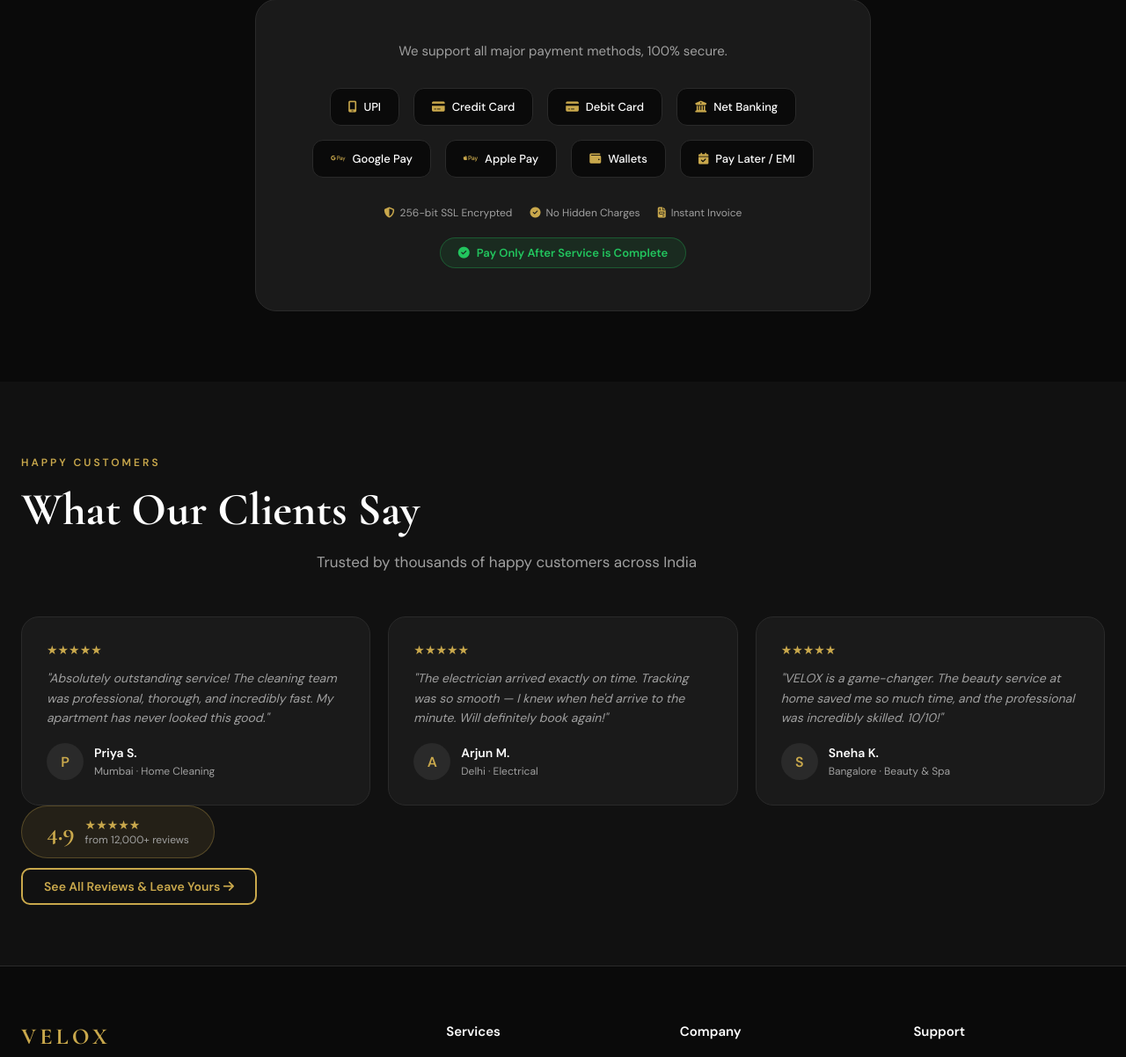
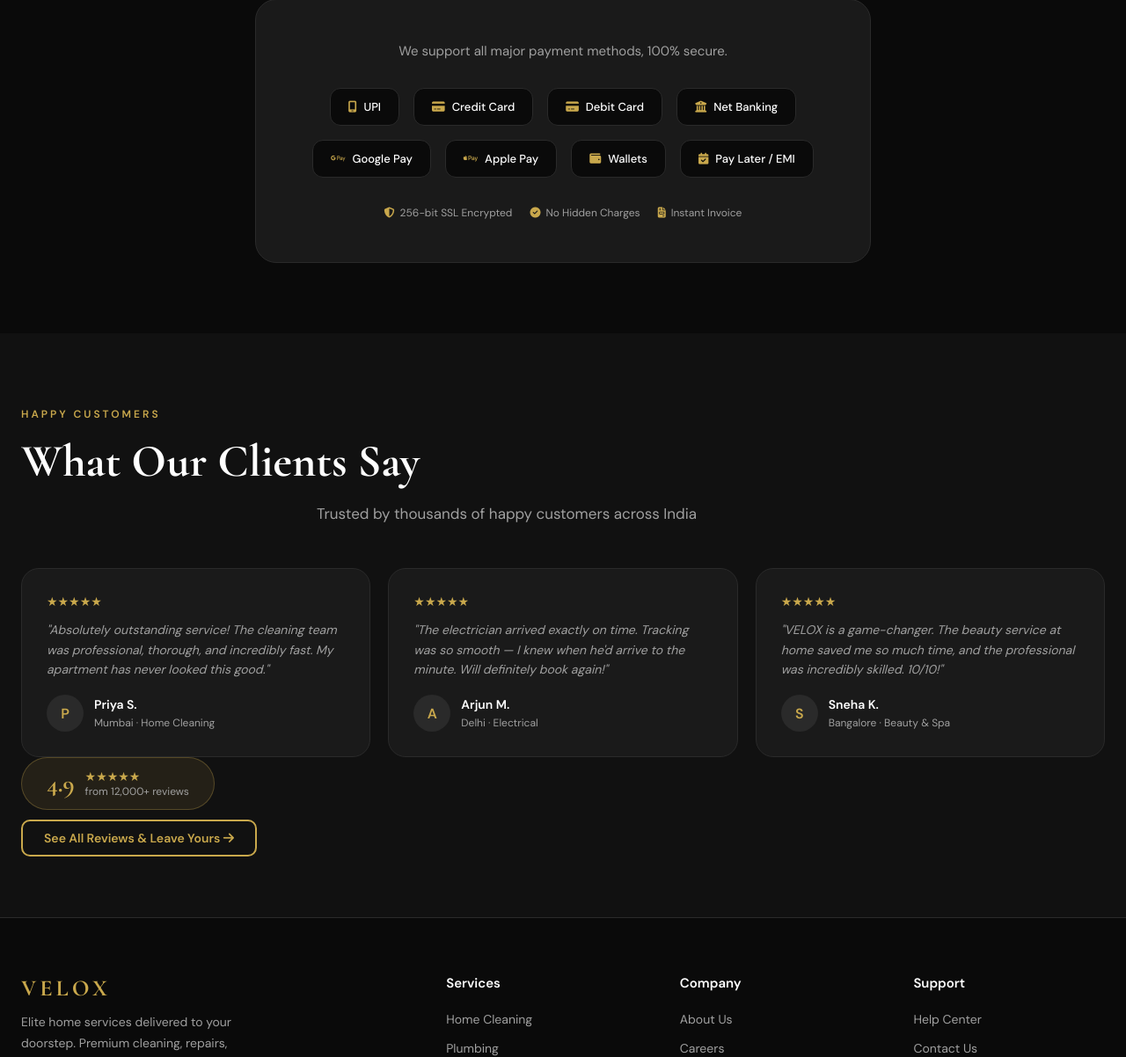
Before and after one commit to saiasaiko47748/velox-web, a Flask app: page / in a window 1280 px wide. Shown: the part 4024-5226 px from the top of the page at 88% size. Run offline with Flask 3, Linux system fonts and the light colour scheme.

Commit message:
Update index.html

```diff
--- a/templates/index.html
+++ b/templates/index.html
@@ -760,9 +760,7 @@
         <div class="trust-tag"><i class="fa-solid fa-check-circle"></i> No Hidden Charges</div>
         <div class="trust-tag"><i class="fa-solid fa-file-invoice"></i> Instant Invoice</div>
       </div>
-      <div>
-        <span class="pay-after-badge"><i class="fa-solid fa-check-circle"></i> Pay Only After Service is Complete</span>
-      </div>
+
     </div>
   </div>
 </section>
```
